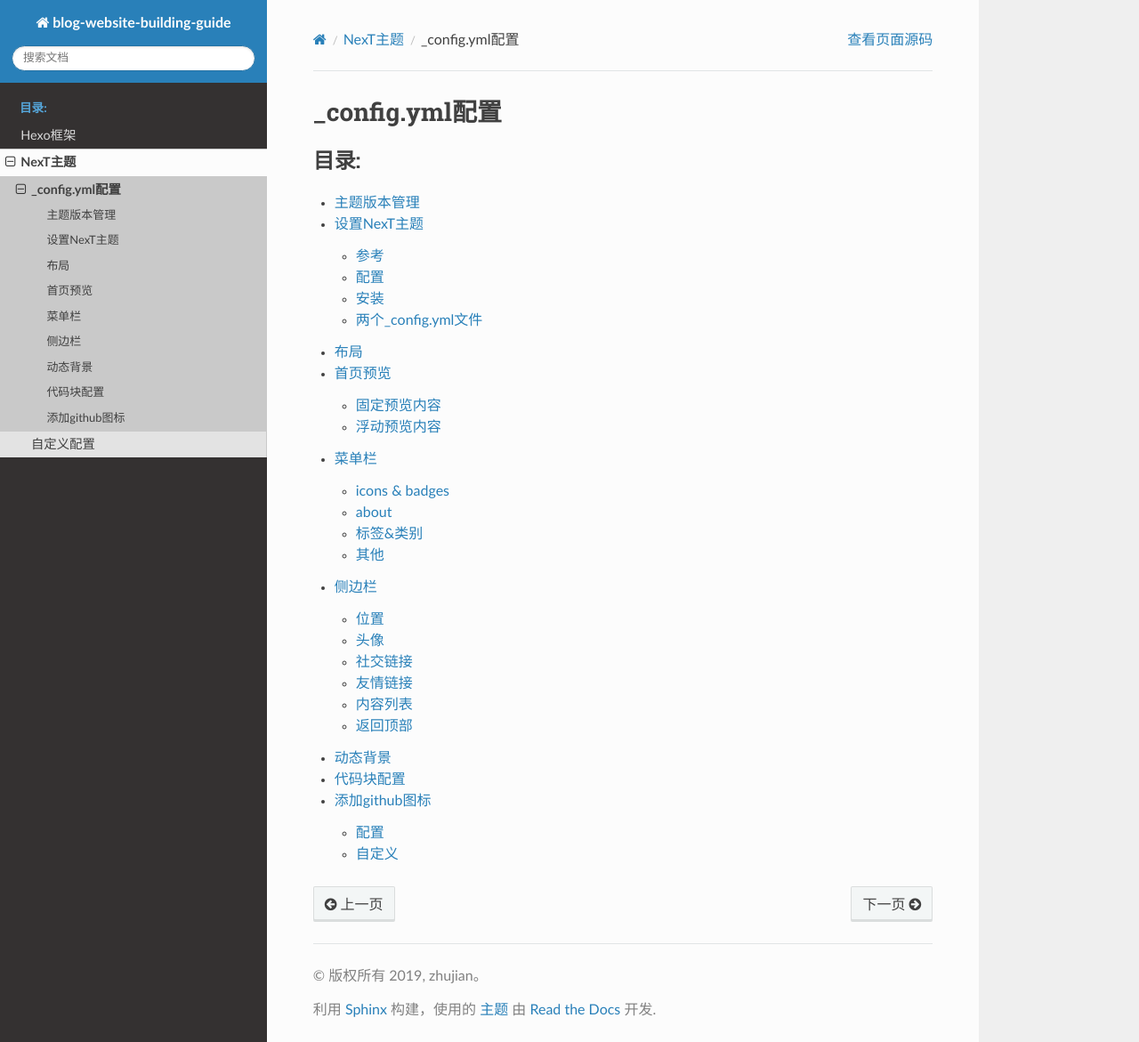
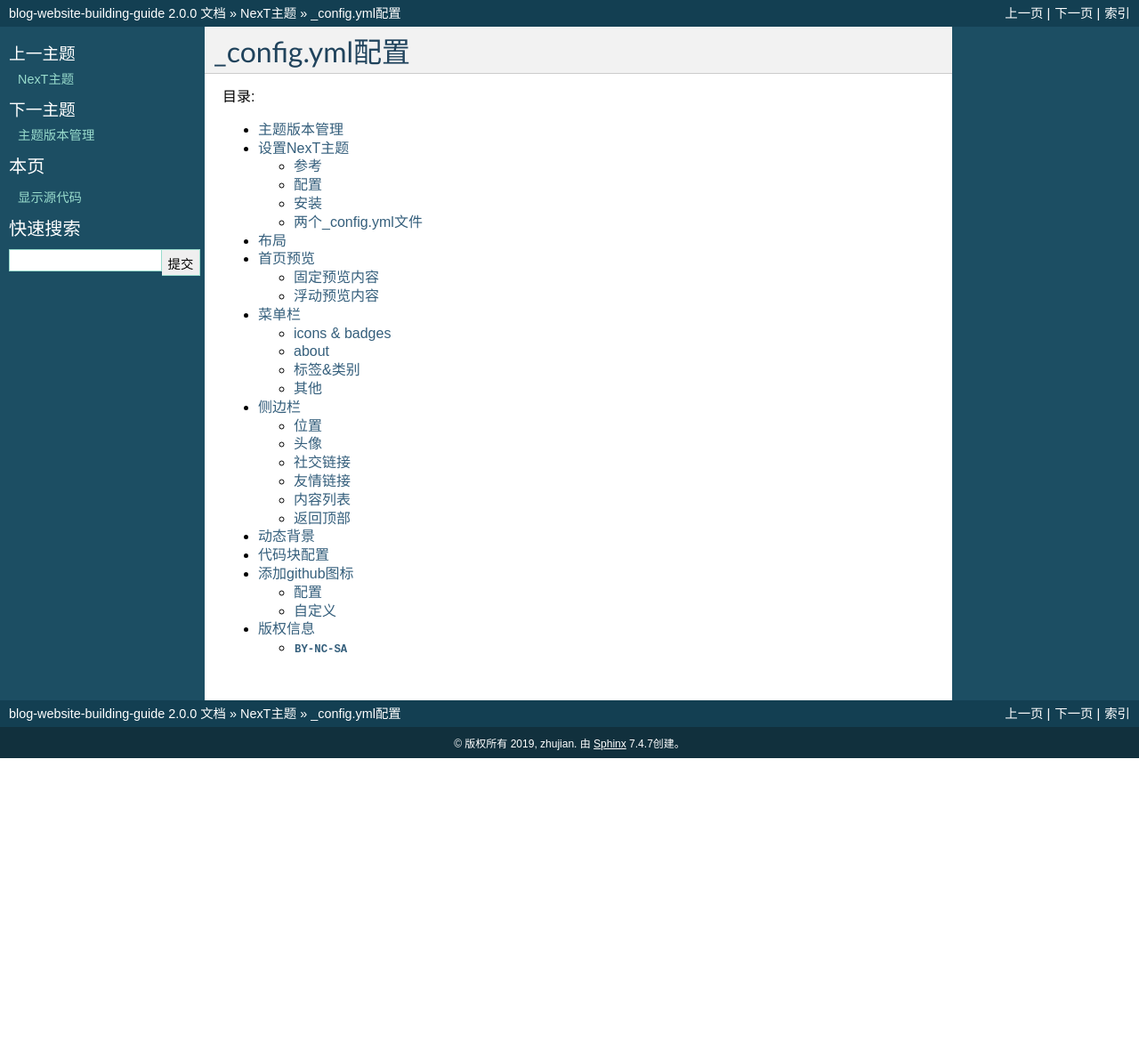
Before and after one commit to Document-Collection/blog-website-building-guide, a Sphinx documentation site: the page built from docs/source/next/base.rst, in a window 1280 px wide and 1171 px high. Shown: the whole window at 89% size. Built offline with Sphinx 7.4.7, drawn with Linux system fonts in a browser that asks for light colours; pages that are not in the unit, such as notebooks, are missing from menus.

Commit message:
docs(next): 配置版权信息

```diff
--- a/docs/source/conf.py
+++ b/docs/source/conf.py
@@ -55,7 +55,8 @@
 # a list of builtin themes.
 #
 # html_theme = 'alabaster'
-html_theme = 'sphinx_rtd_theme'
+# html_theme = 'sphinx_rtd_theme'
+html_theme = 'classic'
 
 # Add any paths that contain custom static files (such as style sheets) here,
 # relative to this directory. They are copied after the builtin static files,
--- a/docs/source/next/base.rst
+++ b/docs/source/next/base.rst
@@ -17,3 +17,4 @@
    base/动态背景
    base/代码块配置
    base/添加github图标
+   base/版权信息
```
Also changed, not shown: docs/source/next/base/版权信息.md (renamed from docs/source/next/base/[NexT]版权信息.md, +1 -1 lines).
